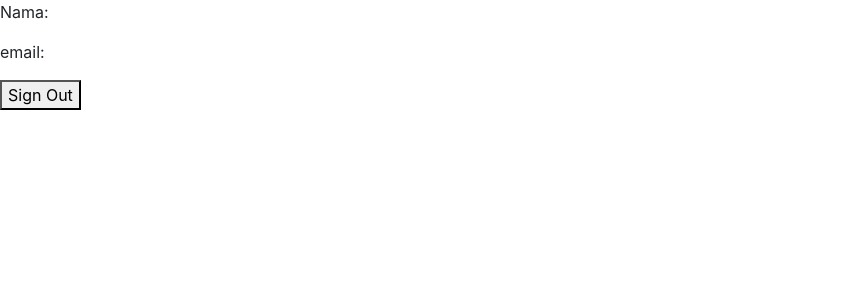
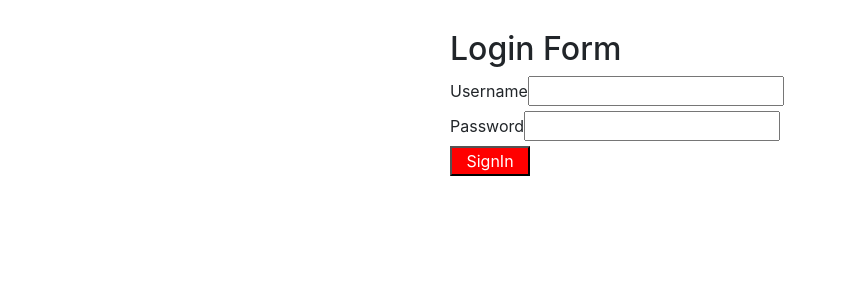
Before and after one commit to woka20/challenge__react, a React (Create React App) app: page /logout in a window 1280 px wide. Shown: the top 300 px of the page, without its empty margins (0-847 px from the left). Built offline with nearby package versions, Linux system fonts and the light colour scheme; sample sign-in values are in the browser's storage.

Commit message:
problem 4 update

```diff
--- a/src/pages/Profile.js
+++ b/src/pages/Profile.js
@@ -19,7 +19,7 @@ const Profile = props =>{
        return(<div class= "class">
            <p>Nama:{nama} </p>
            <p>email:{email}</p>
-           <button onClick={signOut} >Sign Out</button>
+           <a href="/logout">Sign Out</a>
            </div>)
    }
 
--- a/src/routes/MainRoute.js
+++ b/src/routes/MainRoute.js
@@ -11,7 +11,8 @@ const MainRoute =() =>{
         <Switch>
             <Route exact path="/" component={Home}/>
             <Route exact path="/signin" component={SignIn}/>
-            <Route exactpath="/profile" component={Profile}/>
+            <Route exact path="/profile" component={Profile}/>
+            <Route exact path="/logout" component={SignIn}/>
         </Switch>
     </Router>)
 
```
